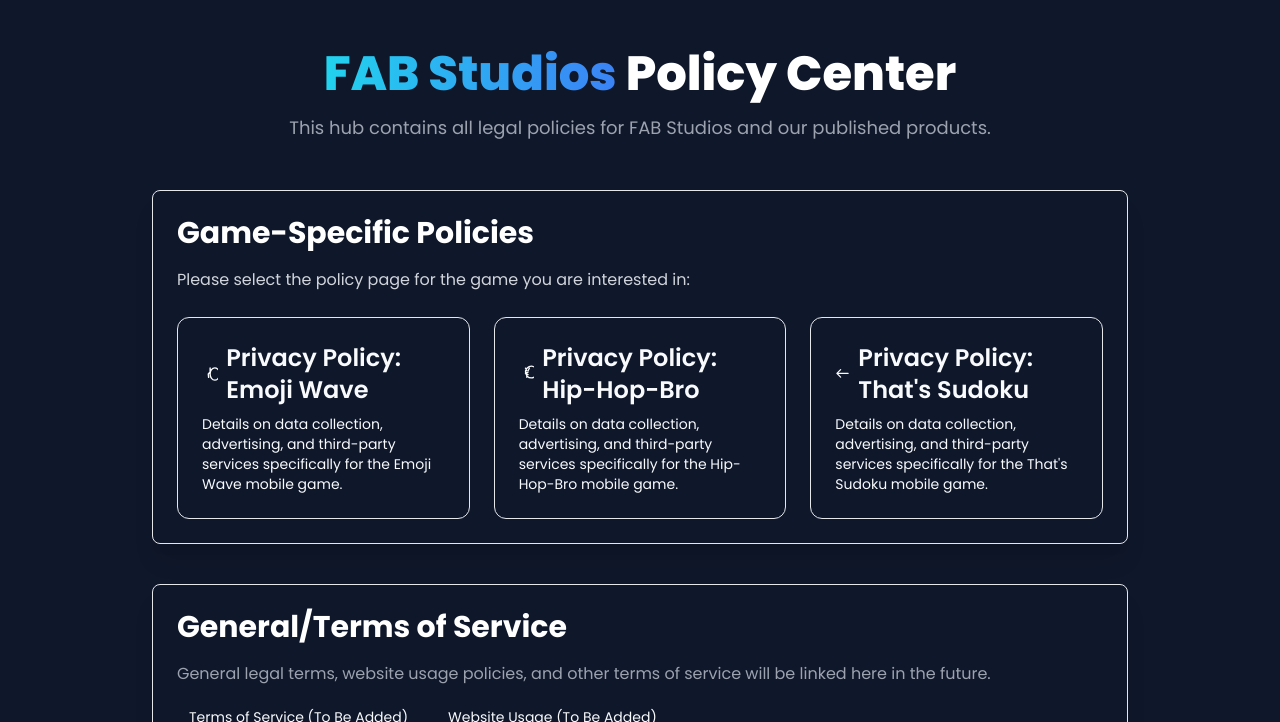
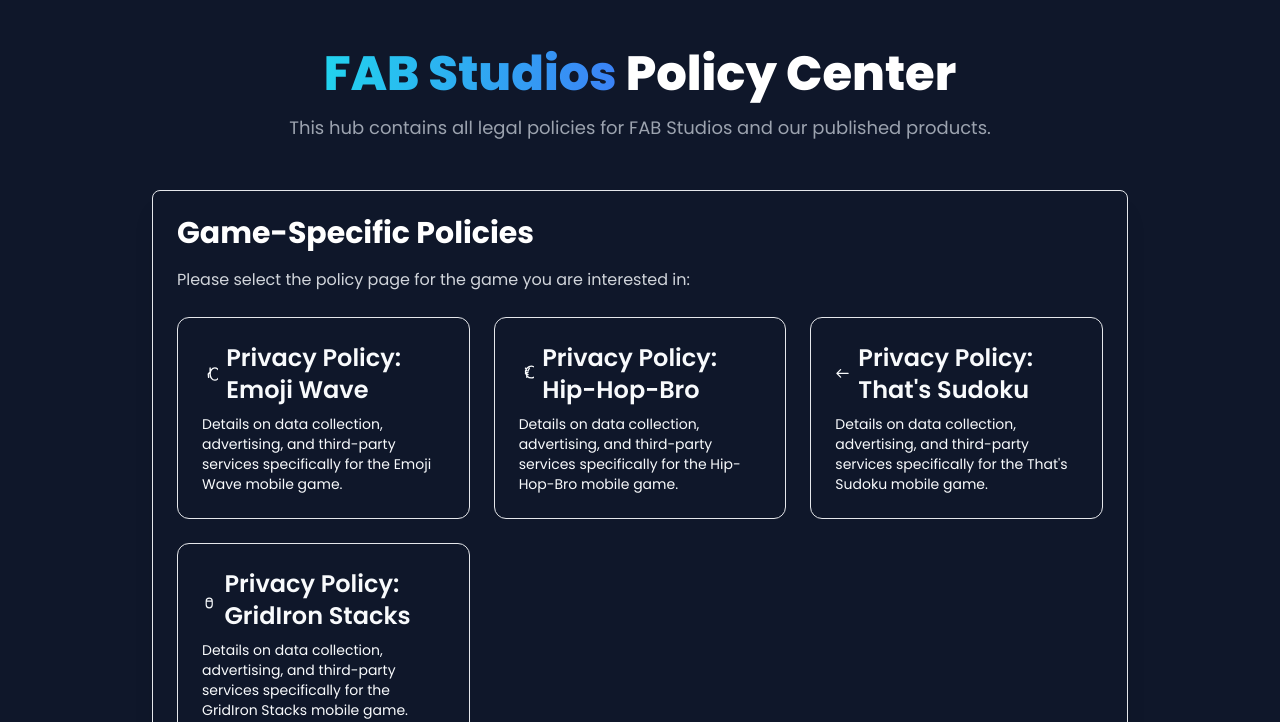
Before and after one commit to yomaine/fab-studios-website, a plain HTML site: page privacy.html in a window 1280 px wide. Shown: the part 78-800 px from the top of the page. Drawn offline with nearby package versions, Linux system fonts and the light colour scheme.

Commit message:
Add files via upload

```diff
--- a/privacy.html
+++ b/privacy.html
@@ -117,6 +117,17 @@
                     </p>
                 </a>
 
+                <!-- GridIron Stacks Policy Link -->
+                <a href="gridiron-stacks-privacy.html" class="block policy-link-card p-6 bg-slate-900 rounded-xl border border-cyan-500/50 hover:border-cyan-400 hover:shadow-cyan-900/50">
+                    <h3 class="text-2xl font-semibold text-cyan-400 mb-2 flex items-center">
+                        <svg class="w-6 h-6 mr-2" fill="none" stroke="currentColor" viewBox="0 0 24 24" xmlns="http://www.w3.org/2000/svg"><path stroke-linecap="round" stroke-linejoin="round" stroke-width="2" d="M17 14v6m-4-6h4m0 0H7m10 0a5 5 0 00-10 0v6a5 5 0 0010 0v-6z"></path></svg>
+                        Privacy Policy: GridIron Stacks
+                    </h3>
+                    <p class="text-slate-400 text-sm">
+                        Details on data collection, advertising, and third-party services specifically for the GridIron Stacks mobile game.
+                    </p>
+                </a>
+
             </div>
         </section>
 
```
